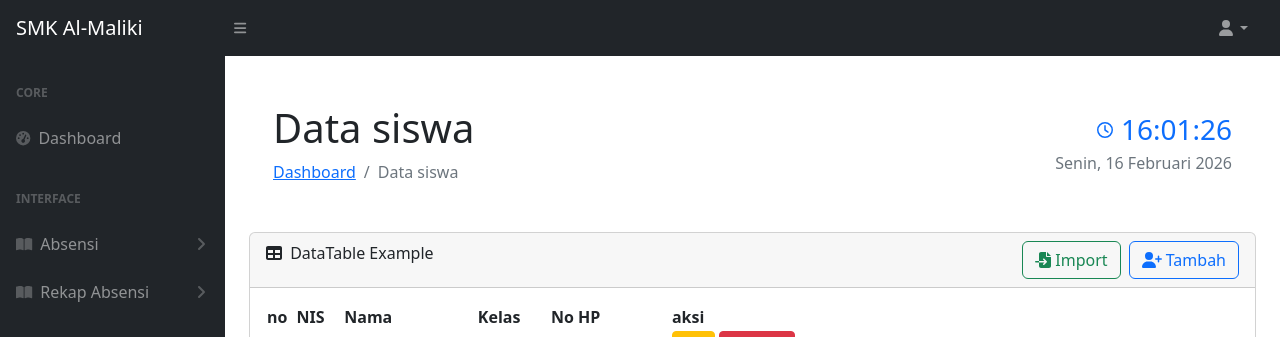
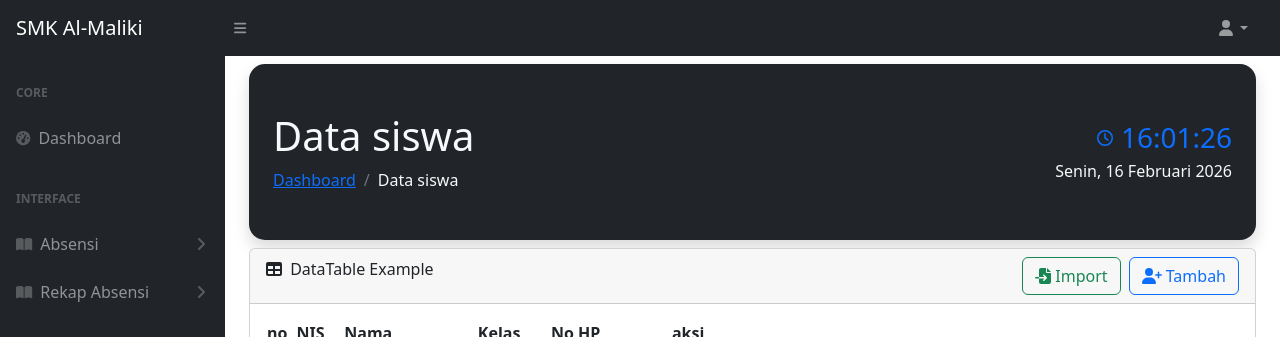
Before and after one commit to dzulkifli99/Sistem-absensi, a PHP site: page /data_siswa.php in a window 1280 px wide. Shown: the top 337 px of the page. Run offline with PHP 8.4, Linux system fonts and the light colour scheme; data comes from the database, SQL or seed files in the repository; some libraries are stand-ins or nearby versions.

Commit message:
edit background

```diff
--- a/data_siswa.php
+++ b/data_siswa.php
@@ -29,12 +29,12 @@ include "hapus.php";
   <div id="layoutSidenav_content">
     <main>
       <div class="container-fluid px-4">
-        <div class="card-body d-flex justify-content-between align-items-center p-4">
+        <div class="card-body d-flex justify-content-between align-items-center p-4 bg-dark rounded-4 my-2 shadow">
           <div>
-            <h1 class="mt-4">Data siswa</h1>
+            <h1 class="mt-4  text-light">Data siswa</h1>
             <ol class="breadcrumb mb-4">
-              <li class="breadcrumb-item"><a href="dashboard.php">Dashboard</a></li>
-              <li class="breadcrumb-item active">Data siswa</li>
+              <li class="breadcrumb-item "><a href="dashboard.php">Dashboard</a></li>
+              <li class="breadcrumb-item active text-light">Data siswa</li>
             </ol>
           </div>
           <div class="text-end">
@@ -42,7 +42,7 @@ include "hapus.php";
               <i class="far fa-clock me-2"></i>
               <h3 id="clock" class="mb-0">00:00:00</h3>
             </div>
-            <div id="date" class="text-muted fw-medium mt-1">Memuat Tanggal...</div>
+            <div id="date" class="text-light fw-medium mt-1  ">Memuat Tanggal...</div>
           </div>
         </div>
 
```
